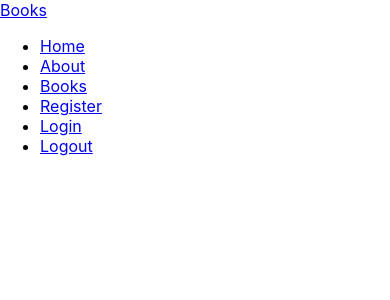
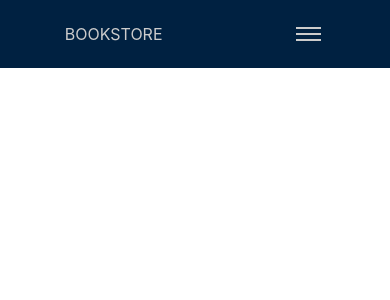
Before and after one commit to Qdog2/BookShop, a React (Create React App) app in the folder frontend/frontend/: page / in a window 390 px wide. Shown: the top 300 px of the page. Built offline with nearby package versions, Linux system fonts and the light colour scheme.

Commit message:
navbar with css and flex with window

```diff
--- a/frontend/frontend/src/components/navbar.js
+++ b/frontend/frontend/src/components/navbar.js
@@ -1,11 +1,23 @@
-import React from 'react';
+import React, {useState} from 'react';
+import "../navbar.css";
 
 function Navbar() {
+      const [active, setActive] = useState("nav__menu");
+      const [icon, setIcon] = useState("nav__toggler");
+      const navToggle = () => {
+        if (active === "nav__menu") {
+          setActive("nav__menu nav__active");
+        } else setActive("nav__menu");
+
+        if (icon === "nav__toggler") {
+          setIcon("nav__toggler toggle");
+        } else setIcon("nav__toggler");
+      };
 
     return (
         <nav className="nav">
-            <a href="#" className="brand">Books</a>
-            <ul className="nav__menu">
+            <a href="#" className="nav__brand">BookStore</a>
+            <ul className={active}>
                 <li className="nav__item"><a href="#" className="nav__link">Home</a></li>
                 <li className="nav__item"><a href="#" className="nav__link">About</a></li>
                 <li className="nav__item"><a href="#" className="nav__link">Books</a></li>
@@ -13,7 +25,7 @@ function Navbar() {
                 <li className="nav__item"><a href="#" className="nav__link">Login</a></li>
                 <li className="nav__item"><a href="#" className="nav__link">Logout</a></li>
             </ul>
-            <div className="nav__toggler">
+            <div onClick={navToggle} className={icon}>
                 <div className="line1"></div>
                 <div className="line2"></div>
                 <div className="line3"></div>
--- a/frontend/frontend/src/navbar.css
+++ b/frontend/frontend/src/navbar.css
@@ -0,0 +1,78 @@
+*,
+*::after,
+*::before {
+  margin: 0;
+  box-sizing: border-box;
+}
+html {
+  font-size: 62.5%;
+}
+body {
+  font-size: 1.6rem;
+}
+li {
+  list-style: none;
+}
+a {
+  text-decoration: none;
+  color: rgb(204, 204, 204);
+}
+
+.nav {
+  display: flex;
+  align-items: center;
+  justify-content: space-around;
+  height: 8vh;
+  background: rgb(0, 33, 65);
+}
+.nav__brand {
+  text-transform: uppercase;
+}
+
+.nav__menu {
+  display: flex;
+  align-items: center;
+  justify-content: space-around;
+  gap: 3rem;
+}
+
+.nav__toggler div {
+  width: 2.5rem;
+  height: 0.2rem;
+  margin: 0.4rem;
+  background: rgb(204, 204, 204);
+  transition: 0.3s ease-in;
+}
+
+@media screen and (max-width: 768px) {
+  .nav__toggler {
+    display: block;
+    cursor: pointer;
+  }
+  .nav__menu {
+    position: fixed;
+    top: 7vh;
+    right: 0;
+    height: 93vh;
+    width: 50vw;
+    background: rgb(0, 33, 65);
+    flex-direction: column;
+    transform: translateX(100%);
+    transition: 0.5s ease-in;
+  }
+}
+
+.nav__active {
+  transform: translateX(0%);
+}
+
+
+.toggle .line1 {
+  transform: rotate(-45deg) translate(-4px, 5px);
+}
+.toggle .line2 {
+  opacity: 0;
+}
+.toggle .line3 {
+  transform: rotate(45deg) translate(-4px, -5px);
+}
```
